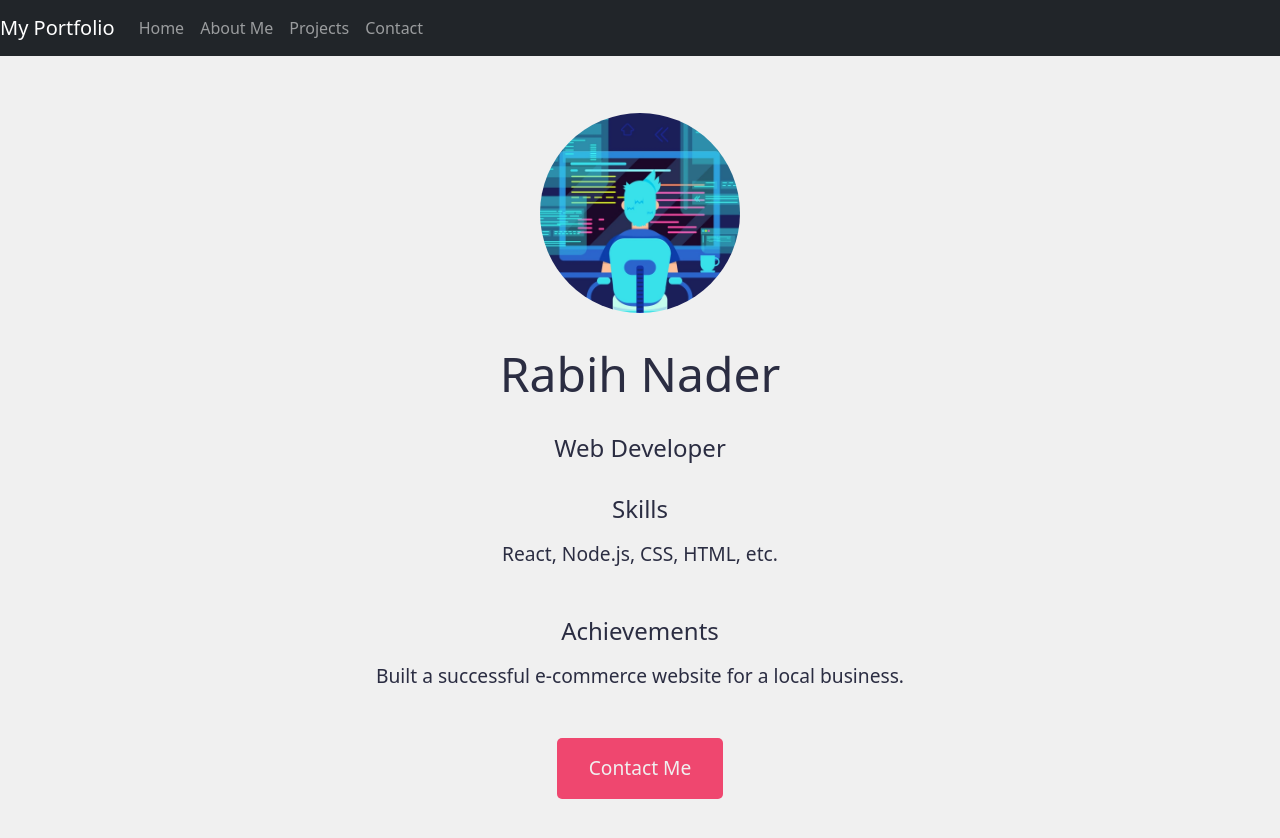
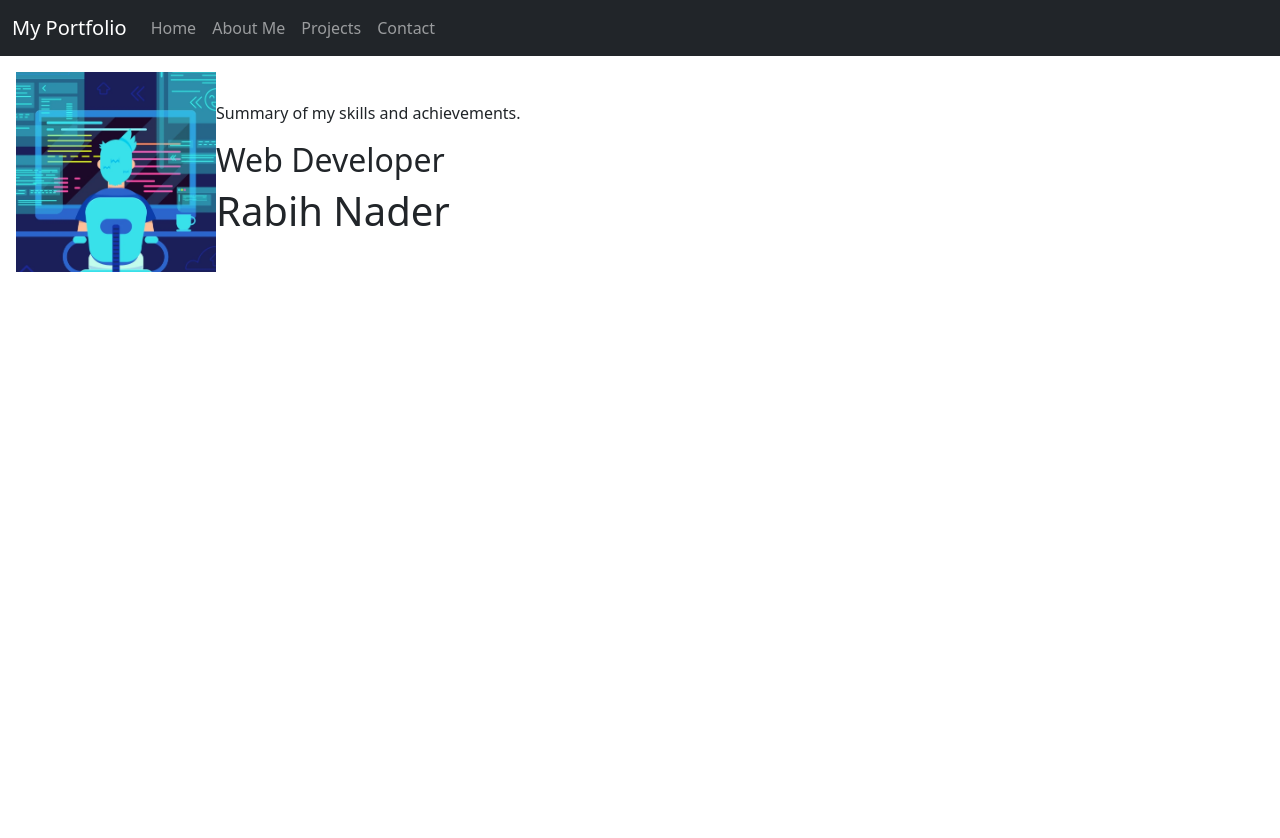
Before and after one commit to Rabih-Nadr/My-Portfolio, a React (Create React App) app: page / in a window 1280 px wide. Shown: the top 838 px of the page. After the commit the page ends 800 px from the top, so only its background shows below. Built offline with nearby package versions, Linux system fonts and the light colour scheme.

Commit message:
CSS added to the home page

```diff
--- a/src/Components/Navbar.js
+++ b/src/Components/Navbar.js
@@ -1,25 +1,9 @@
-// import React from "react";
-
-// function Navbar() {
-//   return (
-//     <nav>
-//       <ul>
-//         <li><a href="/">Home</a></li>
-//         <li><a href="/about">About me</a></li>
-//         <li><a href="/projects">Projects</a></li>
-//         <li><a href="/contact">Contact</a></li>
-//       </ul>
-//     </nav>
-//   );
-// }
-
-// export default Navbar;
-
 import React from "react";
 
 function Navbar() {
   return (
     <nav className="navbar navbar-expand-lg navbar-dark bg-dark">
+      <div className="container-fluid justify-content-end">
         <a className="navbar-brand" href="/">My Portfolio</a>
         <button className="navbar-toggler" type="button" data-toggle="collapse" data-target="#navbarNav" aria-controls="navbarNav" aria-expanded="false" aria-label="Toggle navigation">
           <span className="navbar-toggler-icon"></span>
@@ -40,6 +24,7 @@ function Navbar() {
             </li>
           </ul>
         </div>
+      </div>
     </nav>
   );
 }
--- a/src/Pages/Home.js
+++ b/src/Pages/Home.js
@@ -1,22 +1,19 @@
+// Home.js
+
 import React from "react";
 import "../styleSheet/Home.css";
-import profilePhoto from "../assets/profile-photo.png";
 
 function Home() {
   return (
     <div className="homepage-container">
-      <img className="homepage-photo" src={profilePhoto} alt="Profile" />
-      <h1 className="homepage-name">Rabih Nader</h1>
-      <h2 className="homepage-headline">Web Developer</h2>
-      <div className="homepage-section">
-        <h3 className="homepage-section-title">Skills</h3>
-        <p className="homepage-section-content">React, Node.js, CSS, HTML, etc.</p>
+      <div className="content">
+        <div className="profile-photo"></div>
+        <div className="bio">
+        <p>Summary of my skills and achievements.</p>
+        <h2>Web Developer</h2>
+        <h1>Rabih Nader</h1>
+        </div>
       </div>
-      <div className="homepage-section">
-        <h3 className="homepage-section-title">Achievements</h3>
-        <p className="homepage-section-content">Built a successful e-commerce website for a local business.</p>
-      </div>
-      <button className="homepage-button">Contact Me</button>
     </div>
   );
 }
--- a/src/index.js
+++ b/src/index.js
@@ -4,6 +4,8 @@ import './index.css';
 import App from './App';
 import reportWebVitals from './reportWebVitals';
 import 'bootstrap/dist/css/bootstrap.min.css';
+import 'bootstrap/dist/css/bootstrap.css';
+
 
 
 const root = ReactDOM.createRoot(document.getElementById('root'));
--- a/src/styleSheet/Home.css
+++ b/src/styleSheet/Home.css
@@ -1,56 +1,39 @@
+/* Home.css */
+
 .homepage-container {
-    display: flex;
-    flex-direction: column;
-    align-items: center;
-    justify-content: center;
-    height: 100vh;
-    background-color: #F0F0F0;
-  }
+  display: grid;
+  grid-template-rows: auto 1fr auto;
+  grid-template-columns: 1fr;
+  height: 100%;
+}
 
-  .homepage-name {
-    font-size: 3rem;
-    margin-bottom: 2rem;
-    color: #2B2D42;
-    text-align: center;
-  }
+.tab-bar {
+  background-color: #f0f0f0;
+}
 
-  .homepage-headline {
-    font-size: 1.5rem;
-    margin-bottom: 2rem;
-    color: #2B2D42;
-    text-align: center;
-  }
+.content {
+  display: grid;
+  grid-template-rows: 1fr;
+  grid-template-columns: 200px 1fr;
+}
 
-  .homepage-photo {
-    width: 200px;
-    height: 200px;
-    border-radius: 50%;
-    object-fit: cover;
-    margin-bottom: 2rem;
-  }
+.profile-photo {
+  background-image: url('../assets/profile-photo.png');
+  background-size: cover;
+  background-position: center;
+  height: 200px;
+  width: 200px;
+  margin: 1rem;
+  border-radius: 0%;
+}
 
-  .homepage-section {
-    margin-bottom: 2rem;
-    text-align: center;
-  }
+.bio {
+  display: flex;
+  flex-direction: column;
+  justify-content: center;
+  padding: 1rem;
+}
 
-  .homepage-section-title {
-    font-size: 1.5rem;
-    margin-bottom: 1rem;
-    color: #2B2D42;
-  }
-
-  .homepage-section-content {
-    font-size: 1.2rem;
-    color: #2B2D42;
-  }
-
-  .homepage-button {
-    background-color: #EF476F;
-    border: none;
-    border-radius: 5px;
-    color: #F0F0F0;
-    font-size: 1.2rem;
-    padding: 1rem 2rem;
-    cursor: pointer;
-  }
+.footer {
+  background-color: #f0f0f0;
+}
```
Lines whose indentation alone changed are shown as unchanged.
